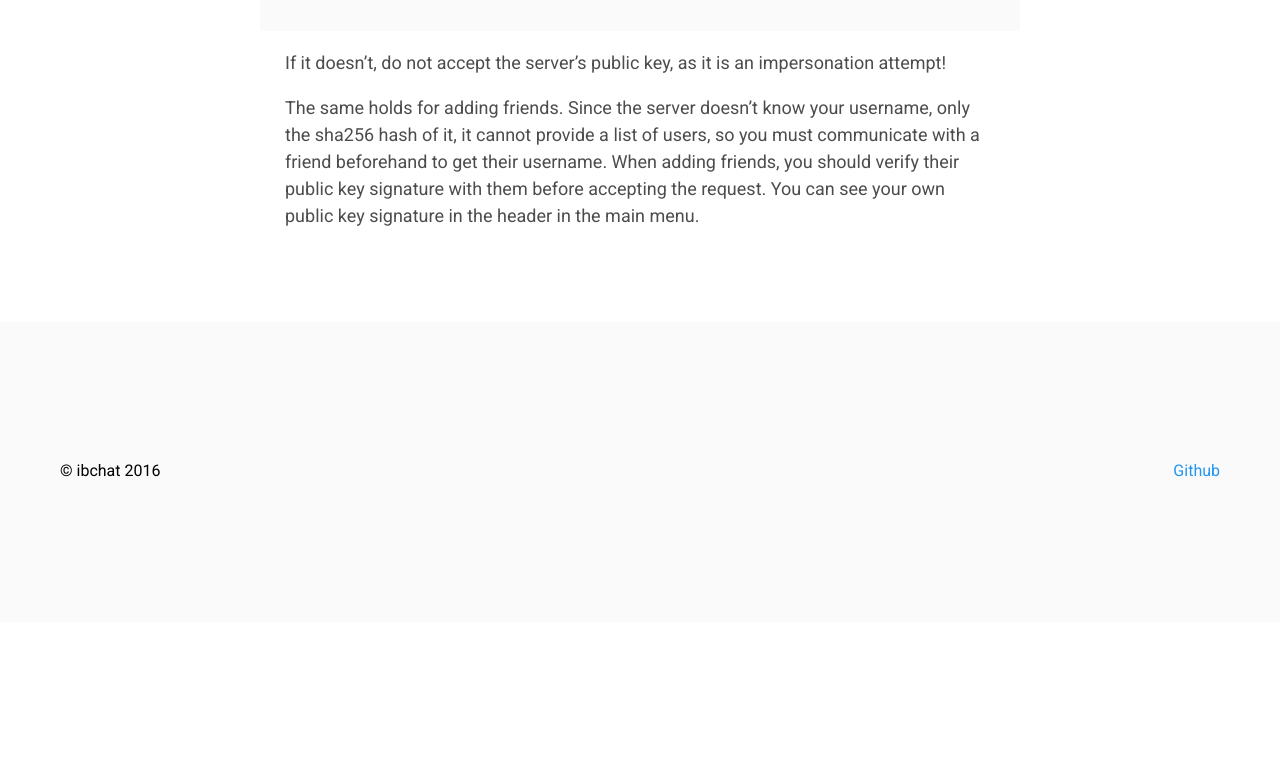
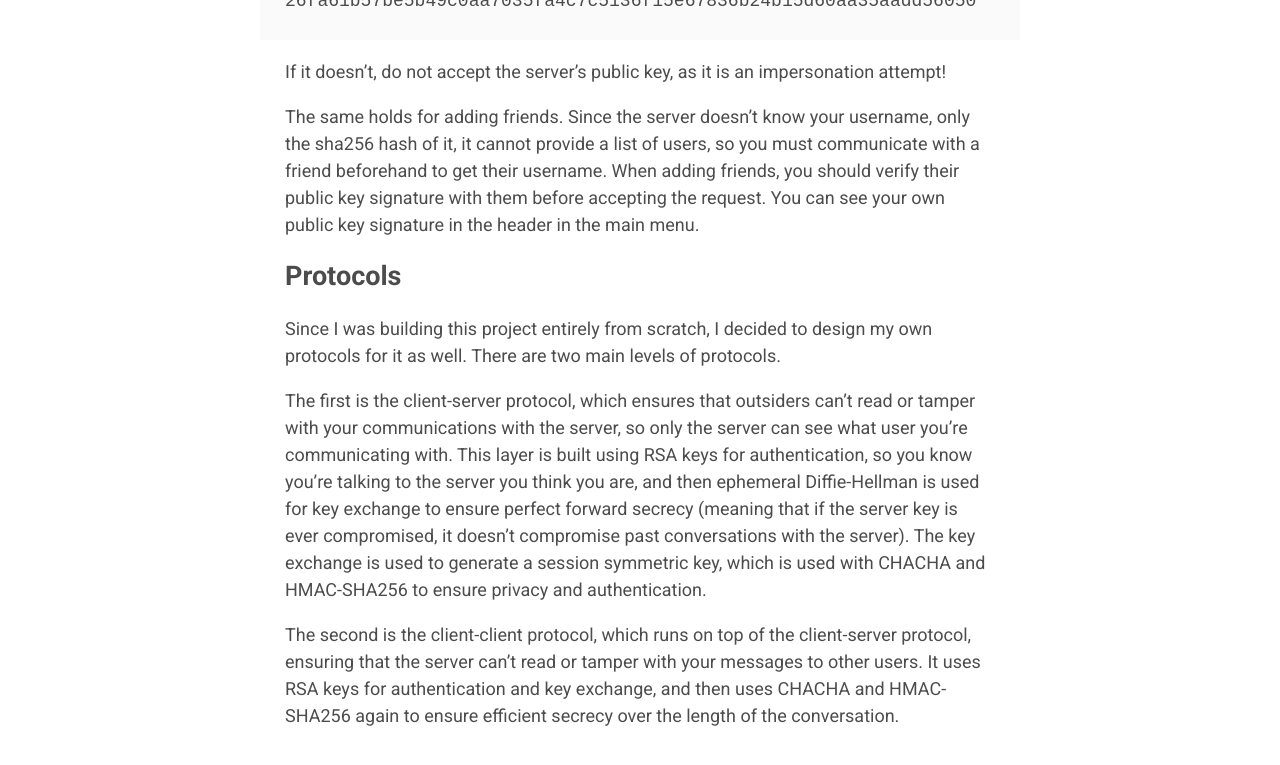
Before and after one commit to sean-purcell/ibchat, a Jekyll site: the page built from jekyll/index.markdown, in a window 1280 px wide and 900 px high, scrolled down 980 px. Shown: the top 765 px of the window. Built offline with Jekyll 4.4.1, drawn with Linux system fonts in a browser that asks for light colours; before the commit the page ends 1602 px from its top, so only the background shows below that.

Commit message:
updated description to have more protocol info

```diff
--- a/jekyll/index.markdown
+++ b/jekyll/index.markdown
@@ -16,7 +16,7 @@ make client
 sudo make install
 {% endhighlight %}
 
-### Security
+## Security
 
 The user data files should be completely secure, even to anyone who has read/write access to your computer, as they're all encrypted.  When you connect to a server for the first time, make sure you verify the server's public key with a trusted source.  If using the default server (ibchat.seanp.xyz), the public key signature must match
 
@@ -27,3 +27,11 @@ The user data files should be completely secure, even to anyone who has read/wri
 If it doesn't, do not accept the server's public key, as it is an impersonation attempt!
 
 The same holds for adding friends.  Since the server doesn't know your username, only the sha256 hash of it, it cannot provide a list of users, so you must communicate with a friend beforehand to get their username.  When adding friends, you should verify their public key signature with them before accepting the request.  You can see your own public key signature in the header in the main menu.
+
+## Protocols
+
+Since I was building this project entirely from scratch, I decided to design my own protocols for it as well.  There are two main levels of protocols.
+
+The first is the client-server protocol, which ensures that outsiders can't read or tamper with your communications with the server, so only the server can see what user you're communicating with.  This layer is built using RSA keys for authentication, so you know you're talking to the server you think you are, and then ephemeral Diffie-Hellman is used for key exchange to ensure perfect forward secrecy (meaning that if the server key is ever compromised, it doesn't compromise past conversations with the server).  The key exchange is used to generate a session symmetric key, which is used with CHACHA and HMAC-SHA256 to ensure privacy and authentication.
+
+The second is the client-client protocol, which runs on top of the client-server protocol, ensuring that the server can't read or tamper with your messages to other users.  It uses RSA keys for authentication and key exchange, and then uses CHACHA and HMAC-SHA256 again to ensure efficient secrecy over the length of the conversation.
```
